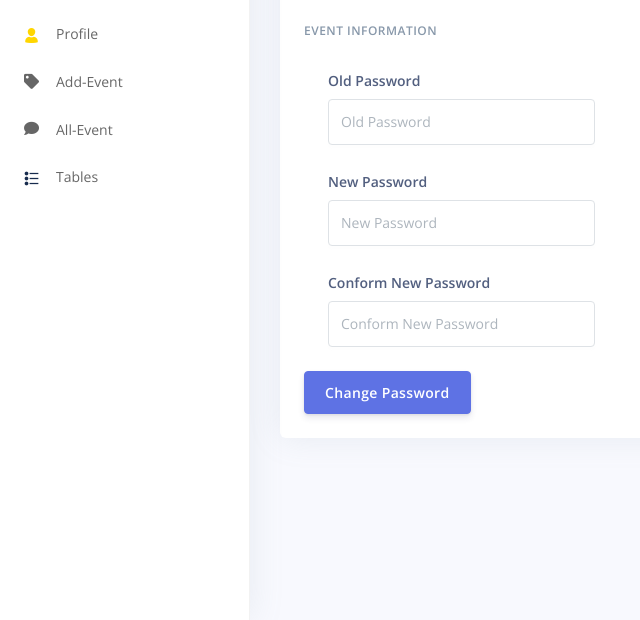
After one commit to praful1020/Final-Year, a Django app: template myapp/templates/changepassword.html in a window 1280 px wide. The commit adds this page. Shown: the part 180-800 px from the top of the page, without its empty margins (0-640 px from the left). Run offline with Django 3.2, Linux system fonts and the light colour scheme; the template is opened without the code that fills it: values that come from a table or form of the project are taken from there, others are empty; data comes from the database, SQL or seed files in the repository; both versions use the stored data as it was after the commit; some libraries are stand-ins or nearby versions.

Commit message:
add-event,change-password

```diff
--- /dev/null
+++ b/myapp/templates/changepassword.html
@@ -0,0 +1,71 @@
+{% extends 'header.html' %}
+{% load static %}
+{% block content %}
+    <!-- Header -->
+    <!-- Header -->
+    <div class="header pb-6 d-flex align-items-center" style="min-height: 100px; background-image: url(../assets/img/theme/profile-cover.jpg); background-size: cover; background-position: center top;">
+      <!-- Mask -->
+
+    </div>
+    <!-- Page content -->
+    <div class="container-fluid mt--6">
+      <div class="row">
+
+        <div class="col-xl-8 order-xl-1">
+          <div class="card">
+            <div class="card-header">
+              <div class="row align-items-center">
+                <div class="col-8">
+                  <h3 class="mb-0">Chang Password</h3>
+                </div>
+                <div class="col-4 text-right">
+                </div>
+              </div>
+            </div>
+            {% if msg %}
+            <h5 style="color: blueviolet;">{{msg}}</h5>
+            {% endif %}
+            <div class="card-body">
+
+                 {{msg}}
+              <form action="{% url 'change-password' %}" method="POST" enctype="multipart/form-data">
+                {% csrf_token %}
+                <h6 class="heading-small text-muted mb-4">Event information</h6>
+                <div class="pl-lg-4">
+                  <div class="row">
+                    <div class="col-lg-6">
+                      <div class="form-group">
+                        <label class="form-control-label" for="input-first-name">Old Password</label>
+                        <input type="text" id="input-first-name" name="oldpassword" class="form-control" placeholder="Old Password">
+                      </div>
+                    </div>
+                  </div>
+                  <div class="row">
+                    <div class="col-lg-6">
+                      <div class="form-group">
+                        <label class="form-control-label" for="input-first-name">New Password</label>
+                        <input type="text" id="input-first-name" name="newpassword" class="form-control" placeholder="New Password">
+                      </div>
+                    </div>
+                  </div>
+                  <div class="row">
+                    <div class="col-lg-6">
+                      <div class="form-group">
+                        <label class="form-control-label" for="input-first-name">Conform New Password</label>
+                        <input type="text" id="input-first-name" name="cpassword" class="form-control" placeholder="Conform New Password">
+                      </div>
+                    </div>
+                  </div>
+
+
+
+
+                </div>
+                <button type="submit" class="btn btn-primary">Change Password</button>
+              </form>
+            </div>
+          </div>
+        </div>
+      </div>
+      <!-- Footer -->
+    {% endblock %}
--- a/myapp/templates/header.html
+++ b/myapp/templates/header.html
@@ -58,6 +58,13 @@
               <a class="nav-link" href="{% url 'add-event' %}">
                 <i class="fa fa-tag"></i>
                 <span class="nav-link-text">Add-Event</span>
+              </a>
+            </li>
+
+            <li class="nav-item">
+              <a class="nav-link" href="{% url 'all-event' %}">
+                <i class="fas fa-comment"></i>
+                <span class="nav-link-text">All-Event</span>
               </a>
             </li>
 
@@ -278,7 +285,7 @@
                    {% endif %}
                   </span>
                   <div class="media-body  ml-2  d-none d-lg-block">
-                    <span class="mb-0 text-sm  font-weight-bold">{{uid.name}}</span>
+                    <span class="mb-0 text-sm  font-weight-bold">{{uid.name}} <i class="fa fa-arrow-down"></i></span>
                   </div>
                 </div>
               </a>
@@ -290,9 +297,9 @@
                   <i class="ni ni-single-02"></i>
                   <span>My profile</span>
                 </a>
-                <a href="#!" class="dropdown-item">
+                <a href="{% url 'change-password' %}" class="dropdown-item">
                   <i class="ni ni-settings-gear-65"></i>
-                  <span>Settings</span>
+                  <span>Chang Password</span>
                 </a>
                 <a href="#!" class="dropdown-item">
                   <i class="ni ni-calendar-grid-58"></i>
--- a/myapp/urls.py
+++ b/myapp/urls.py
@@ -11,4 +11,8 @@ urlpatterns = [
     path('tables/',views.tables,name='tables'),
     path('logout/',views.logout,name='logout'),
     path('add-event/',views.add_event,name='add-event'),
+    path('all-event/',views.all_event,name='all-event'),
+    path('edit-event/<int:pk>',views.edit_event,name='edit-event'),
+    path('delete-event/<int:pk>',views.delete_event,name='delete-event'),
+    path('change-password/',views.change_password,name='change-password'),
 ]
```
Also changed, not shown: myapp/views.py (+42 -0 lines), db.sqlite3, media/Event/images_1.png (added), myapp/models.py (line endings or trailing spaces), myapp/templates/all-event.html (renamed from myapp/templates/all_event.html).
